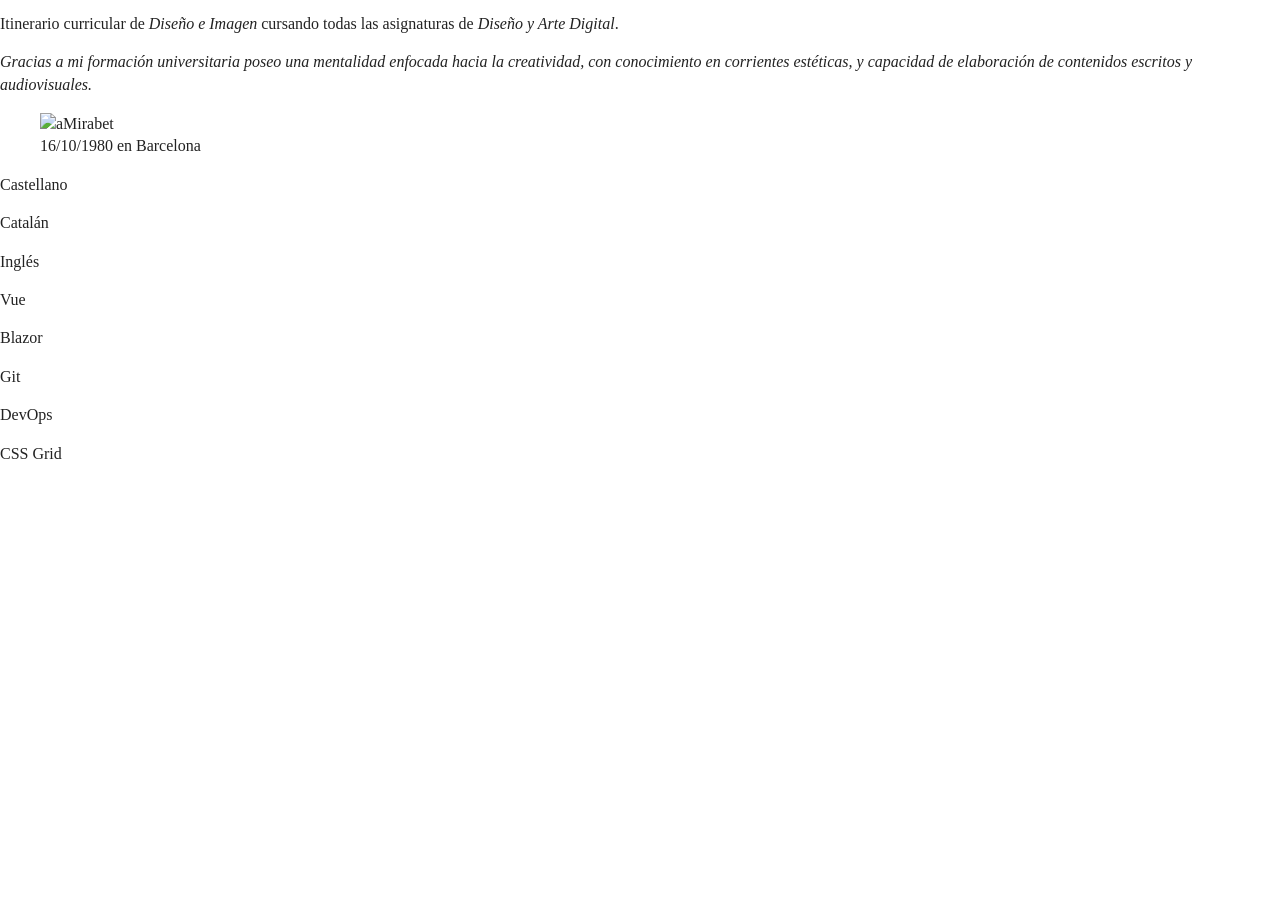
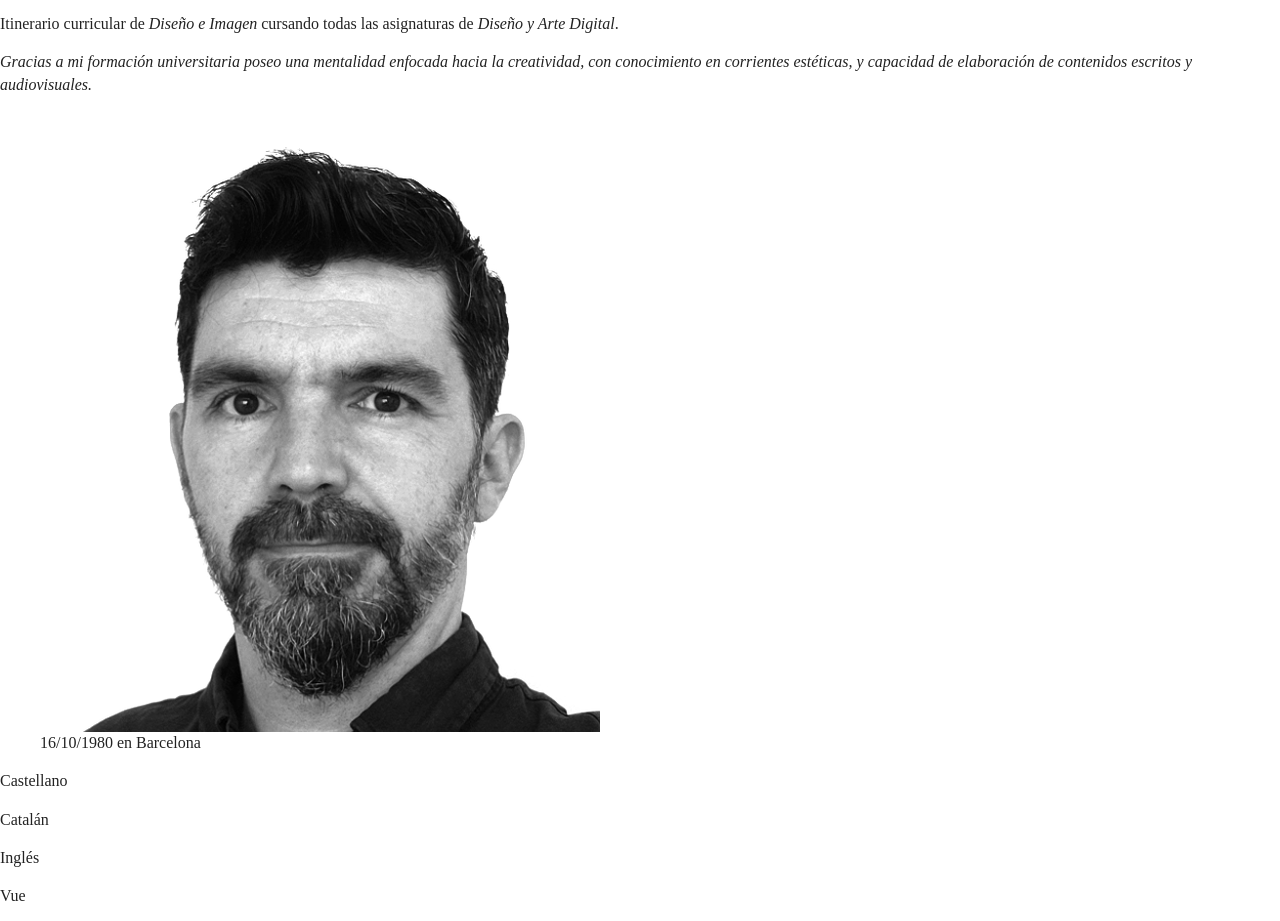
Before and after one commit to amirabet/am_cv, a website: page dist/index.html in a window 1280 px wide. Shown: the part 1568-2489 px from the top of the page. Before the commit the page ends 2049 px from the top, so only its background shows below. Drawn offline with Linux system fonts and the light colour scheme.

Commit message:
Added profile img

```diff
--- a/dist/index.html
+++ b/dist/index.html
@@ -28,7 +28,6 @@
 
   <body>
 
-    <!-- Info and Experience -->
     <main>
       <!-- The page's main headings -->
       <header>
@@ -191,13 +190,12 @@
         </article> -->
 
       </section>
-    </main>
 
       <!-- Photo and links -->
       <aside>
         <!-- Photo -->
         <figure>
-        <img src="/media/cc0-images/elephant-660-480.jpg" alt="aMirabet">
+          <img src="img/amirabet.png" alt="aMirabet">
           <figcaption>16/10/1980 en Barcelona</figcaption>
         </figure>
 
@@ -232,6 +230,10 @@
         </footer>
       </aside>
 
+    </main>
+
+
+
     <footer>
       <!-- Loading APIs zone -->
     </footer>
```
Also changed, not shown: dist/img/amirabet.PNG (added). Lines whose indentation alone changed are shown as unchanged.
